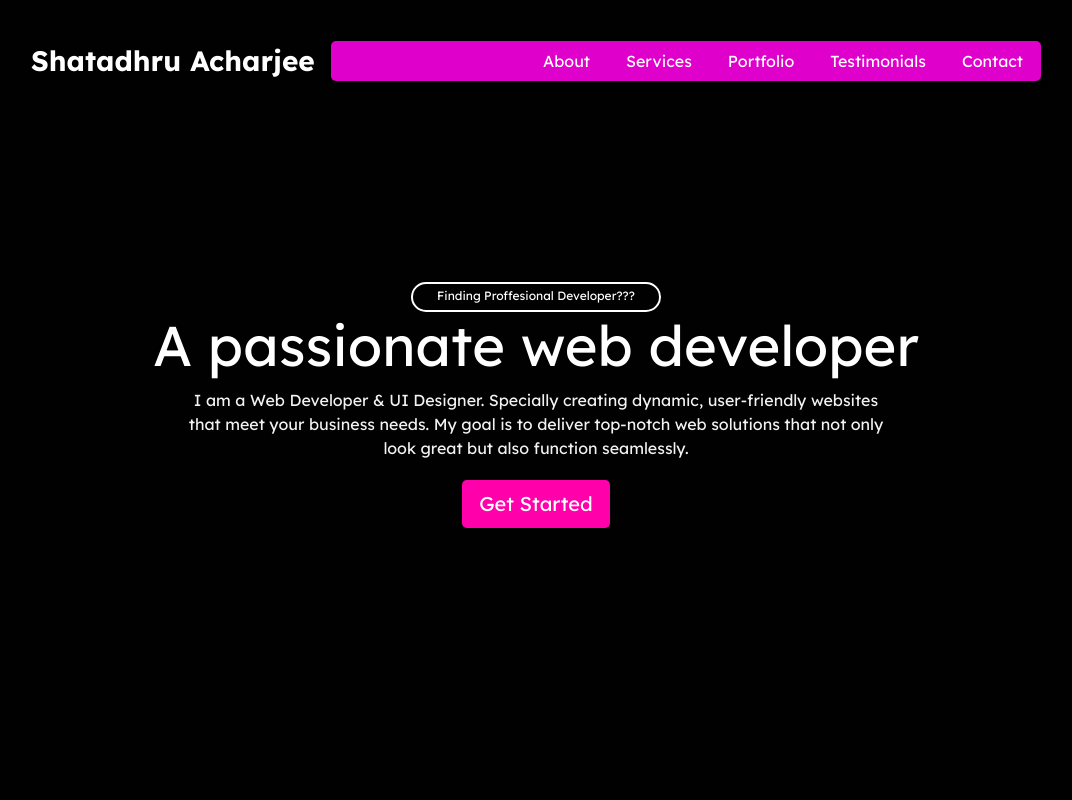
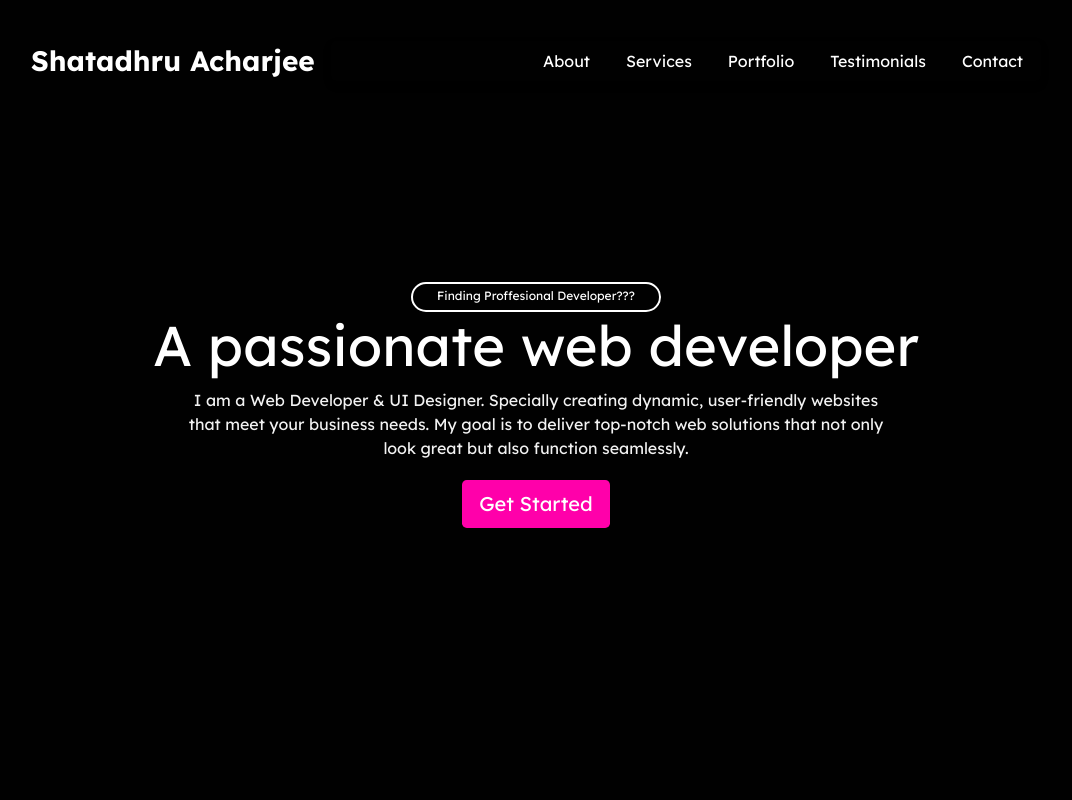
Before and after one commit to shatadhru/shatadhru, a plain HTML site: page index.html in a window 1280 px wide. Shown: the top 800 px of the page, without its empty margins (104-1176 px from the left). Drawn offline with nearby package versions, Linux system fonts and the light colour scheme.

Commit message:
Update index.html

```diff
--- a/index.html
+++ b/index.html
@@ -389,7 +389,7 @@
 
         /* Styles for Collapsed Navbar */
         .navbar-collapse {
-            background: rgba(248, 0, 227, 0.9);
+
             /* Light background for dropdown */
             border-radius: 5px;
             /* Rounded corners for menu */
```
